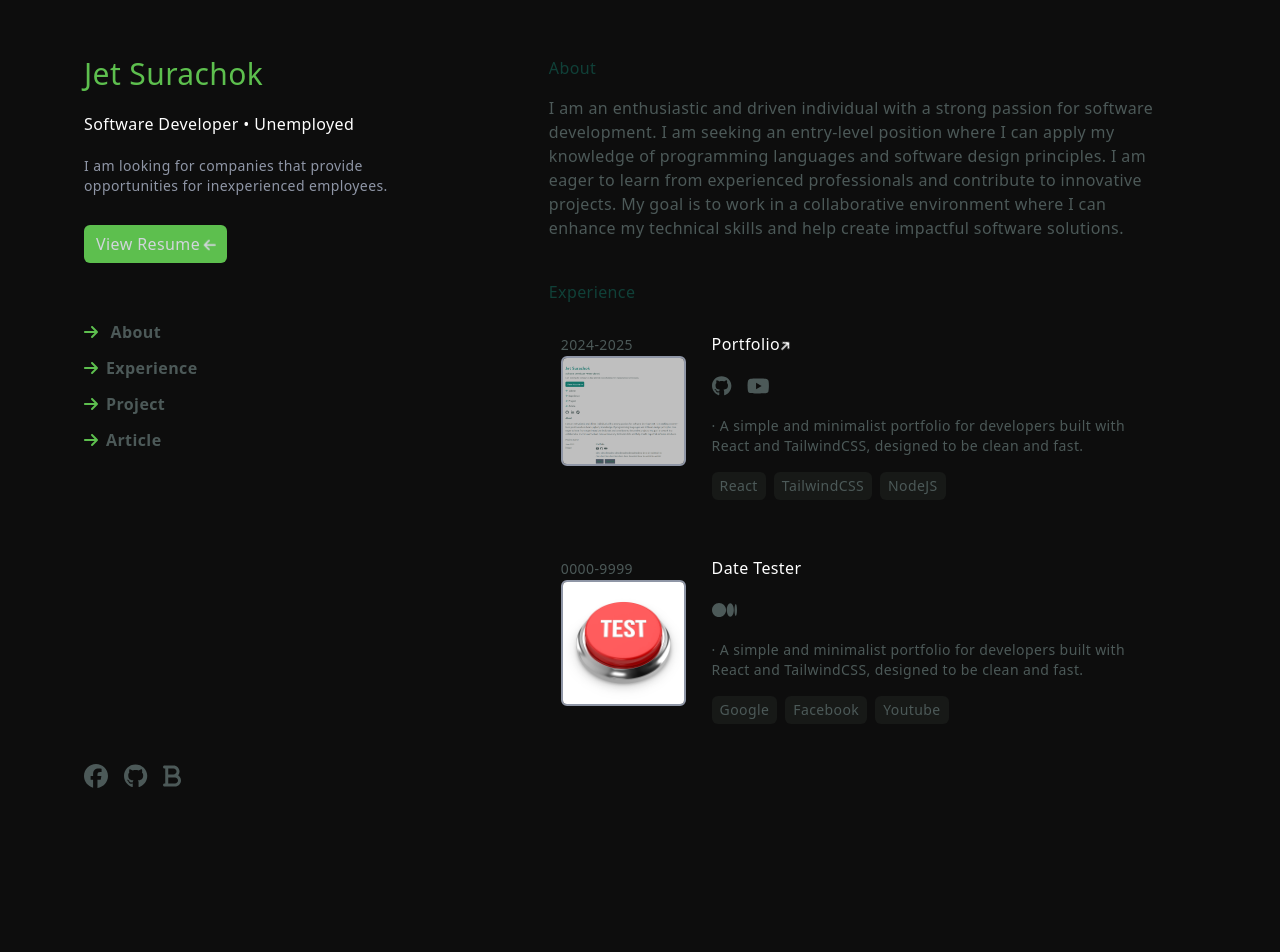
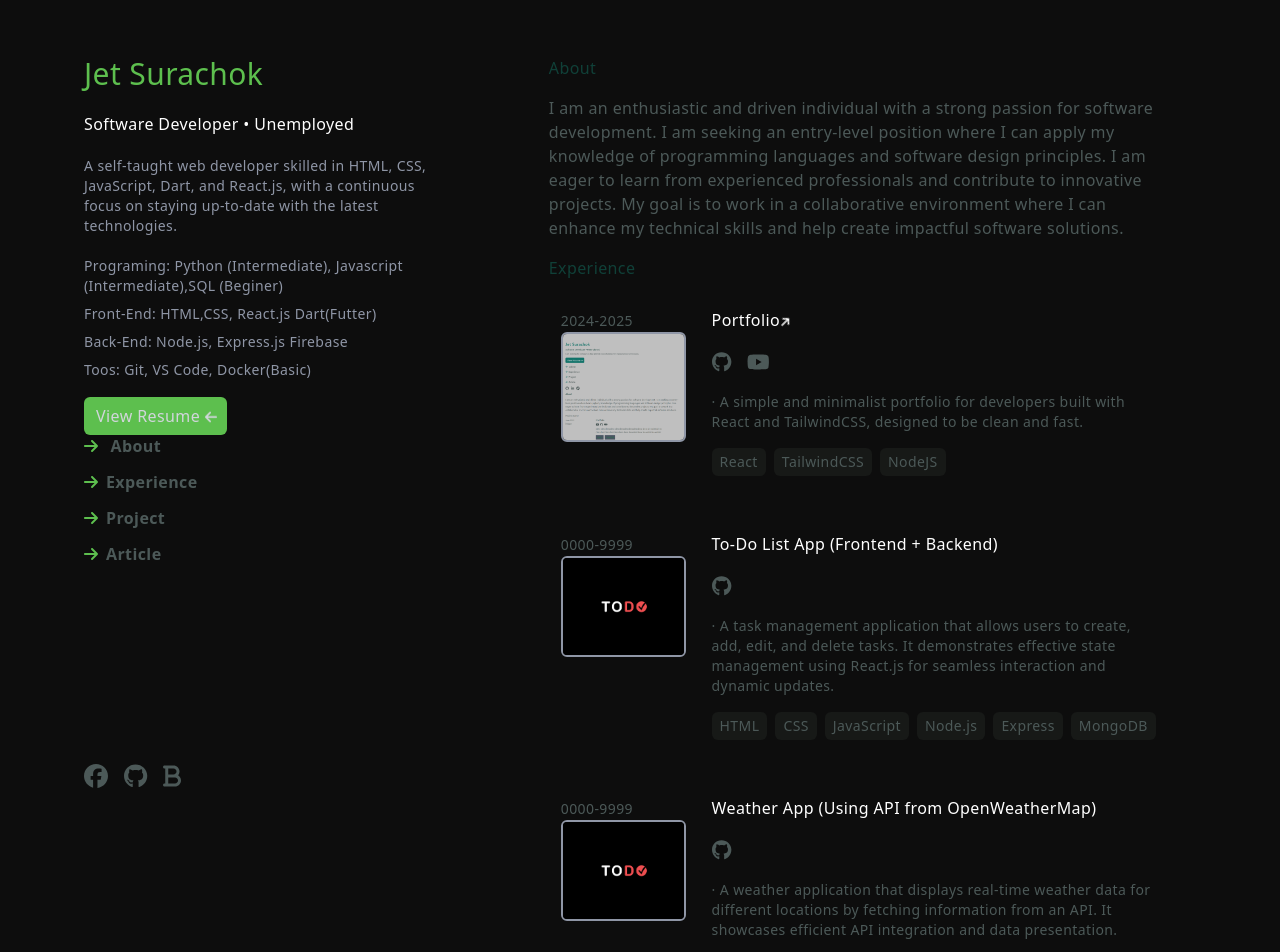
Before and after one commit to JSONBREAK/Portfolio, a React (Vite) app: page / in a window 1280 px wide. Shown: the top 952 px of the page. Before the commit the page ends 804 px from the top, so only its background shows below. Built offline with nearby package versions, Linux system fonts and the light colour scheme.

Commit message:
fakedata

```diff
--- a/src/components/experience.jsx
+++ b/src/components/experience.jsx
@@ -1,7 +1,9 @@
-import { faGithub, faMedium, faYoutube } from "@fortawesome/free-brands-svg-icons";
+import { faGithub, faMedium, faReact, faYoutube } from "@fortawesome/free-brands-svg-icons";
 
 import picExp from '../assets/port.png';
-import picTest from '../assets/testpic.jpg'
+import picTest from '../assets/testpic.jpg';
+import picTodo from '../assets/todo.png';
+import { faFire } from "@fortawesome/free-solid-svg-icons";
 export const data = [
     {
         date: "2024-2025",
@@ -21,18 +23,51 @@ export const data = [
     },
     {
         date: "0000-9999",
-        title: "Date Tester",
+        title: "To-Do List App (Frontend + Backend)",
         link: "",
         material: [
-            { type: faMedium },
+            { type: faGithub }
 
         ],
         desscription: [
-            "· A simple and minimalist portfolio for developers built with React and TailwindCSS, designed to be clean and fast."
+            "· A task management application that allows users to create, add, edit, and delete tasks. It demonstrates effective state management using React.js for seamless interaction and dynamic updates."
         ],
         skill: [
-            ["Google", "Facebook", "Youtube"]
+            ["HTML", "CSS", "JavaScript","Node.js","Express","MongoDB"]
         ],
-        picture: picTest,
-    }
+        picture: picTodo,
+    },
+    {
+        date: "0000-9999",
+        title: "Weather App (Using API from OpenWeatherMap)",
+        link: "",
+        material: [
+            { type: faGithub }
+
+        ],
+        desscription: [
+            "· A weather application that displays real-time weather data for different locations by fetching information from an API. It showcases efficient API integration and data presentation."
+        ],
+        skill: [
+            ["HTML", "CSS", "JavaScript","Node.js","Express","MongoDB"]
+        ],
+        picture: picTodo,
+    },
+    {
+        date: "0000-9999",
+        title: "E-Commerce Store",
+        link: "",
+        material: [
+            { type: faGithub }
+
+        ],
+        desscription: [
+            "· An e-commerce website that allows users to browse products and complete purchases. It features functionalities such as form submissions, database integration, and shopping cart management."
+        ],
+        skill: [
+            ["React", "Bootstap", "Stripe API","Node.js","Express","Firebase"]
+        ],
+        picture: picTodo,
+    },
+
 ];
--- a/src/contents/header.jsx
+++ b/src/contents/header.jsx
@@ -2,7 +2,11 @@ import Resume from '../assets/OfSurachok_Kaewchan_Resume.pdf'
 export const data = {
     name: "Jet Surachok",
     title: "Software Developer • Unemployed",
-    caption:"I am looking for companies that provide opportunities for inexperienced employees.",
+    caption:'A self-taught web developer skilled in HTML, CSS, JavaScript, Dart, and React.js, with a continuous focus on staying up-to-date with the latest technologies.',
+    programing:"Programing: Python (Intermediate), Javascript (Intermediate),SQL (Beginer)",
+    frontend:"Front-End: HTML,CSS, React.js Dart(Futter)",
+    backend:"Back-End: Node.js, Express.js Firebase",
+    tools:"Toos: Git, VS Code, Docker(Basic)",
     btnText: "View Resume",
     link: Resume
 }
--- a/src/sections/Contact/index.jsx
+++ b/src/sections/Contact/index.jsx
@@ -4,7 +4,7 @@ import { FontAwesomeIcon } from "@fortawesome/react-fontawesome"
 
 const Contact = () => {
     return (
-        <div className='gap-4 text-2xl flex items-end'>
+        <div className='gap-4 text-2xl flex items-end '>
 
             <div>
                 <a href="https://www.facebook.com/jet.surachokk" target="_blank" rel="noopener noreferrer">
--- a/src/sections/Header/index.jsx
+++ b/src/sections/Header/index.jsx
@@ -8,6 +8,11 @@ const Header = ()=>{
             <div className='text-2xl md:text-3xl font-medium text-PrimaryTitle pb-3'>{data.name}</div>
             <div className='space-x-2 text-primaryHeader pb-3'>{data.title}</div>
             <div className='text-PrimaryContent text-sm w-5/6 pb-3'>{data.caption}</div>
+            <div className='text-PrimaryContent text-sm w-5/6 '>{data.programing}</div>
+            <div className='text-PrimaryContent text-sm w-5/6 '>{data.frontend}</div>
+            <div className='text-PrimaryContent text-sm w-5/6 '>{data.backend}</div>
+            <div className='text-PrimaryContent text-sm w-5/6 '>{data.tools}</div>
+
             <div className='mt-4'>
               <a href={data.link} target='_blank'>
             <span className='hover:text-gray-200 rounded-md bg-PrimaryTitle hover:bg-PrimaryBtnFade text-gray-300 py-2 px-3'>
--- a/src/sections/LeftSection/index.jsx
+++ b/src/sections/LeftSection/index.jsx
@@ -7,7 +7,7 @@ import NavBar from "../Navbar"
 const LeftSection = () => {
     return(
         <div className="sticky top-14 lg:h-[90vh] grid grid-rows-[70%_30%] gap-6 lg:grid-rows-[3fr_40%_20%] lg:gap-14">
-        <div className='sticky top-14 grid gap-y-5 lg:grid-rows-[35%_45%_20%] lg:h-[87vh]'>
+        <div className='sticky top-14 grid gap-y-5 lg:grid-rows-[40%_30%_30%] lg:h-[87vh]'>
           <Header/>
           <NavBar/>
           <Contact/>
--- a/src/sections/Navbar/index.jsx
+++ b/src/sections/Navbar/index.jsx
@@ -3,7 +3,7 @@ import { FontAwesomeIcon } from "@fortawesome/react-fontawesome"
 
 const NavBar = () => {
     return (
-        <div className='flex flex-col gap-3 font-semibold'>
+        <div className='flex flex-col gap-3 font-semibold mt-20'>
             <div><FontAwesomeIcon className='mr-2 text-PrimaryTitle' icon={faArrowRight}></FontAwesomeIcon> About</div>
             <div><FontAwesomeIcon className='mr-2 text-PrimaryTitle' icon={faArrowRight}></FontAwesomeIcon>Experience</div>
             <div><FontAwesomeIcon className='mr-2 text-PrimaryTitle' icon={faArrowRight}></FontAwesomeIcon>Project</div>
```
Also changed, not shown: src/assets/todo.png (added).
